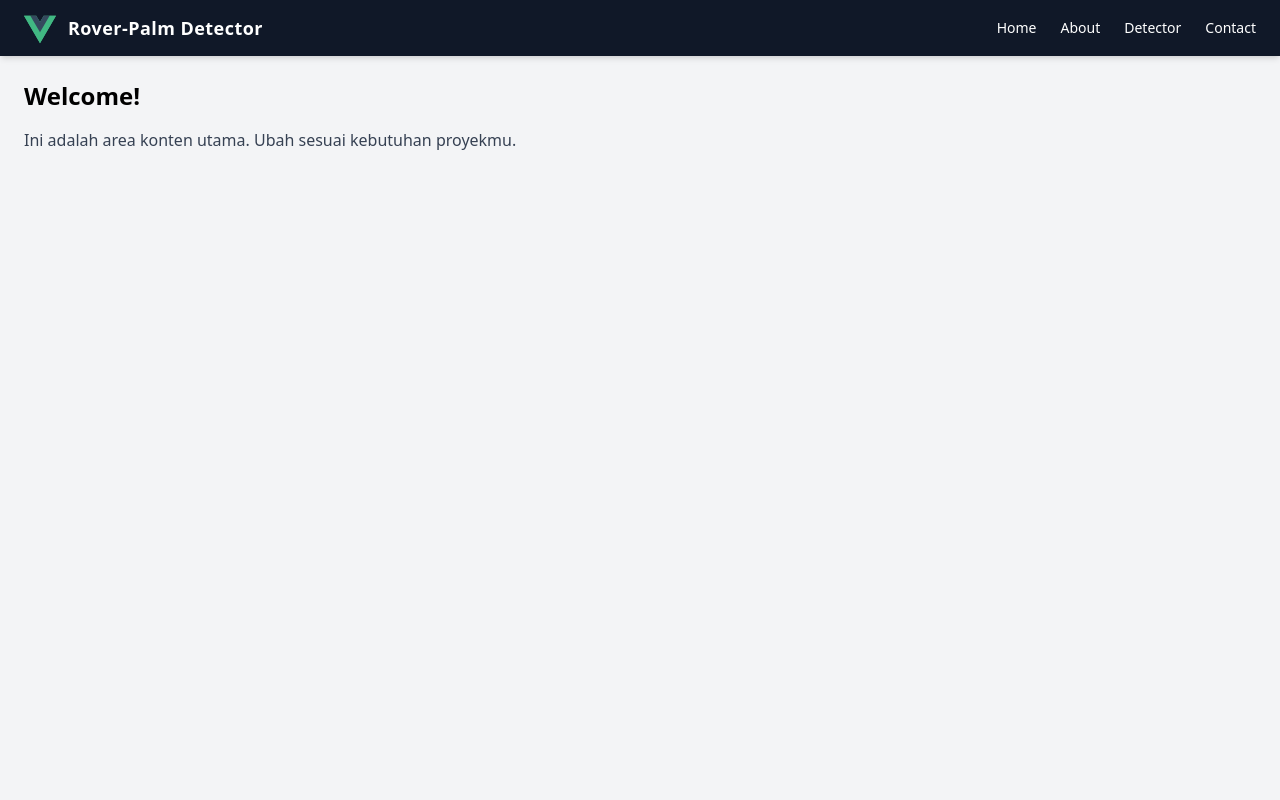
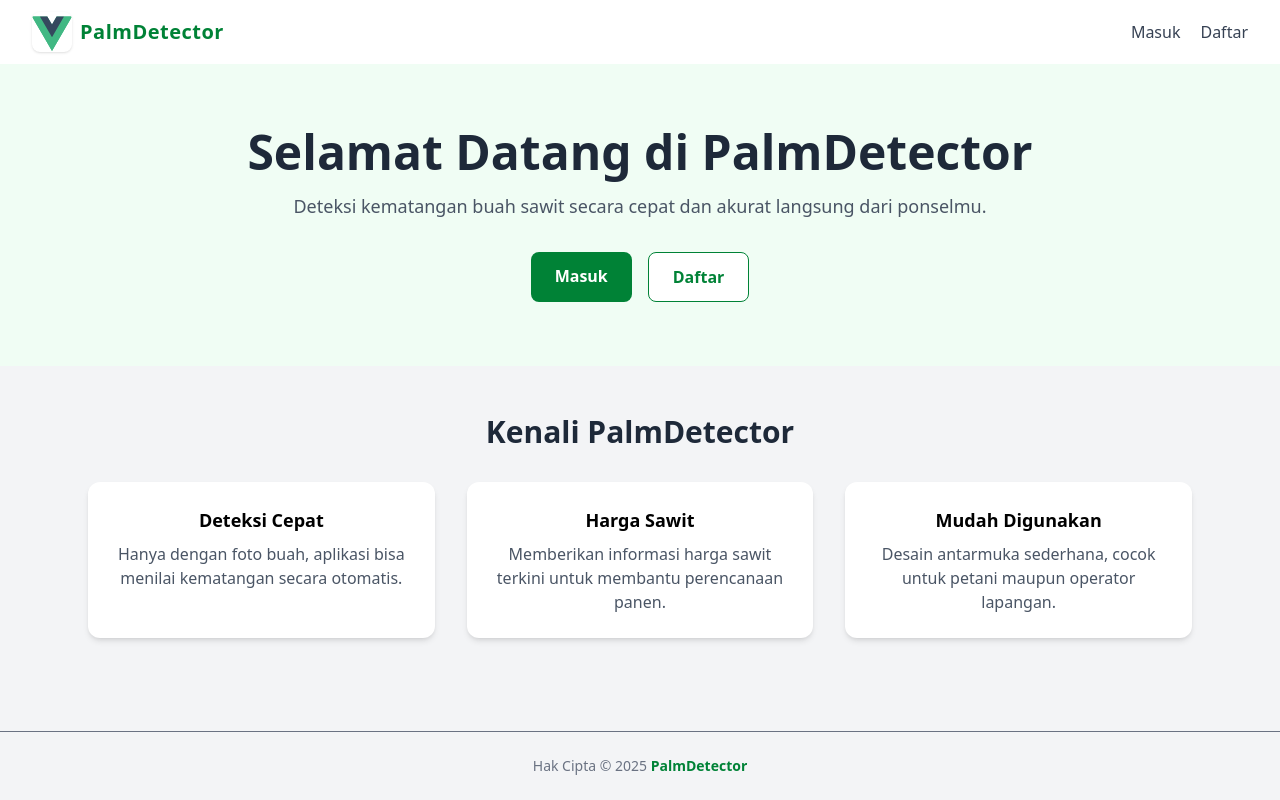
Before and after one commit to kayabaakihiko13/Rover-Front-End-Development, a Vue app: page / in a window 1280 px wide. Built offline with nearby package versions, Linux system fonts and the light colour scheme.

Commit message:
feat: Make Homeview Page

```diff
--- a/package.json
+++ b/package.json
@@ -11,7 +11,8 @@
   "dependencies": {
     "@tailwindcss/vite": "^4.1.17",
     "tailwindcss": "^4.1.17",
-    "vue": "^3.5.24"
+    "vue": "^3.5.24",
+    "vue-router": "^4.6.3"
   },
   "devDependencies": {
     "@vitejs/plugin-vue": "^6.0.1",
--- a/src/App.vue
+++ b/src/App.vue
@@ -1,20 +1,22 @@
 <script setup>
 import Header from "./components/HeaderSection.vue";
+// import Footer from "./components/FooterSection.vue"
 </script>
 
 <template>
-  <div class="min-h-screen bg-gray-100">
+  <div class="min-h-screen flex flex-col bg-gray-100">
 
-    <!-- Global Header -->
+    <!-- Global Header Section -->
     <Header />
+    <!-- Mains Section -->
+     <main class="flex-grow">
 
-    <!-- Main Content -->
-    <main class="max-w-7xl mx-auto px-6 py-6">
-      <h2 class="text-2xl font-semibold mb-4">Welcome!</h2>
-      <p class="text-gray-700">
-        Ini adalah area konten utama. Ubah sesuai kebutuhan proyekmu.
-      </p>
-    </main>
+       <RouterView />
+     </main>
+    <!-- Footer Header Section -->
+    <footer class="py-6 text-center text-gray-500 text-sm border-t">
+      Hak Cipta © 2025 <span class="font-semibold text-green-700">PalmDetector</span>
+    </footer>
+  </div>
 
-  </div>
 </template>
--- /dev/null
+++ b/src/components/FooterSection.vue
@@ -0,0 +1,5 @@
+<template>
+  <footer class="py-6 text-center text-gray-500 text-sm border-t">
+      Hak Cipta © 2025 <span class="font-semibold text-green-700">PalmDetector</span>
+    </footer>
+</template>
--- a/src/components/HeaderSection.vue
+++ b/src/components/HeaderSection.vue
@@ -1,47 +1,135 @@
+<script setup>
+import { ref } from "vue";
+import { useRouter } from "vue-router";
+
+const open = ref(false);
+const router = useRouter();
+
+const props = defineProps({
+  username: {
+    type: String,
+    default: null
+  }
+});
+
+const logout = () => {
+  router.push("/logout");
+};
+</script>
+
 <template>
-  <header class="w-full bg-gray-900 text-white shadow-md sticky top-0 z-50">
-    <nav class="max-w-7xl mx-auto flex items-center justify-between px-6 py-3">
+  <nav class="bg-white shadow-md">
+    <div class="max-w-7xl mx-auto px-4 sm:px-6 lg:px-8">
+      <div class="flex justify-between h-16 items-center">
 
-      <!-- Brand -->
-      <div class="flex items-center gap-3">
-        <img src="../assets/vue.svg" alt="logo" class="w-8 h-8" />
-        <h1 class="text-lg font-semibold tracking-wide">
-          Rover-Palm Detector
-        </h1>
+        <!-- Logo -->
+        <div class="flex-shrink-0">
+          <router-link
+            :to="props.username ? '/dashboard' : '/'"
+            class="flex items-center"
+          >
+            <img
+              class="w-10 h-10 rounded-lg shadow-sm"
+              src="../assets/vue.svg"
+              alt="PalmDetector Logo"
+            />
+            <span class="ml-2 font-bold text-green-700 text-xl tracking-wide">
+              PalmDetector
+            </span>
+          </router-link>
+        </div>
+
+        <!-- Desktop Menu -->
+        <div class="hidden md:flex items-center space-x-4">
+
+          <!-- Logged in -->
+          <div v-if="props.username" class="flex items-center space-x-4">
+            <span class="text-gray-700 font-medium">Hi, {{ props.username }}</span>
+            <button @click="logout" class="text-gray-500 hover:text-red-600">
+              Logout
+            </button>
+          </div>
+
+          <!-- Not logged in -->
+          <div v-else class="flex items-center space-x-4">
+            <router-link
+              to="/login"
+              class="flex items-center text-gray-700 hover:text-green-700 font-medium"
+            >
+              <i class="fa-solid fa-right-to-bracket mr-1"></i> Masuk
+            </router-link>
+
+            <router-link
+              to="/register"
+              class="flex items-center text-gray-700 hover:text-green-700 font-medium"
+            >
+              <i class="fa-solid fa-user-plus mr-1"></i> Daftar
+            </router-link>
+          </div>
+
+        </div>
+
+        <!-- Mobile Button -->
+        <button
+          @click="open = !open"
+          class="md:hidden text-gray-700 hover:text-green-700"
+        >
+          <svg class="w-6 h-6" fill="none" stroke="currentColor" viewBox="0 0 24 24">
+            <path
+              v-if="!open"
+              stroke-linecap="round"
+              stroke-linejoin="round"
+              stroke-width="2"
+              d="M4 6h16M4 12h16M4 18h16"
+            />
+            <path
+              v-else
+              stroke-linecap="round"
+              stroke-linejoin="round"
+              stroke-width="2"
+              d="M6 18L18 6M6 6l12 12"
+            />
+          </svg>
+        </button>
+
+      </div>
+    </div>
+
+    <!-- MOBILE MENU -->
+    <div
+      v-show="open"
+      class="md:hidden px-2 pt-2 pb-3 space-y-1 bg-white shadow-inner"
+    >
+      <!-- Logged In -->
+      <div v-if="props.username">
+        <span class="block px-3 py-2 text-gray-700 font-medium">
+          Hi, {{ props.username }}
+        </span>
+
+        <button
+          @click="logout"
+          class="block px-3 py-2 text-gray-500 hover:text-red-600 w-full text-left"
+        >
+          Logout
+        </button>
       </div>
 
-      <!-- Menu Desktop -->
-      <ul class="hidden md:flex items-center gap-6 text-sm font-medium">
-        <li><a href="#" class="hover:text-yellow-400 transition">Home</a></li>
-        <li><a href="#" class="hover:text-yellow-400 transition">About</a></li>
-        <li><a href="#" class="hover:text-yellow-400 transition">Detector</a></li>
-        <li><a href="#" class="hover:text-yellow-400 transition">Contact</a></li>
-      </ul>
+      <!-- Not Logged In -->
+      <div v-else>
+        <router-link
+          to="/login"
+          class="block px-3 py-2 text-gray-700 hover:text-green-700 font-medium"
+        >
+          Masuk
+        </router-link>
 
-      <!-- Hamburger (Mobile) -->
-      <button class="md:hidden" @click="toggleMenu">
-        <svg xmlns="http://www.w3.org/2000/svg" class="h-7 w-7" fill="none"
-             viewBox="0 0 24 24" stroke="currentColor">
-          <path stroke-linecap="round" stroke-linejoin="round" stroke-width="2"
-                d="M4 6h16M4 12h16M4 18h16" />
-        </svg>
-      </button>
-    </nav>
-
-    <!-- Mobile Menu -->
-    <div v-if="open"
-         class="md:hidden bg-gray-800 border-t border-gray-700 px-6 py-4 flex flex-col gap-3 text-sm">
-      <a href="#" class="hover:text-yellow-400">Home</a>
-      <a href="#" class="hover:text-yellow-400">About</a>
-      <a href="#" class="hover:text-yellow-400">Detector</a>
-      <a href="#" class="hover:text-yellow-400">Contact</a>
+        <router-link
+          to="/register"
+          class="block px-3 py-2 text-gray-700 hover:text-green-700 font-medium"
+        >
+          Daftar
+        </router-link>
+      </div>
     </div>
-  </header>
+  </nav>
 </template>
-
-<script setup>
-import { ref } from "vue";
-
-const open = ref(false);
-const toggleMenu = () => (open.value = !open.value);
-</script>
--- a/src/main.js
+++ b/src/main.js
@@ -1,5 +1,7 @@
 import { createApp } from 'vue'
 // import './style.css'
 import App from './App.vue'
-
-createApp(App).mount('#app')
+import router from './router'
+createApp(App)
+    .use(router)
+    .mount('#app')
--- /dev/null
+++ b/src/router/index.js
@@ -0,0 +1,13 @@
+// src/router/index.js
+import { createRouter, createWebHistory } from 'vue-router'
+import HomeView from '../views/HomeView.vue'
+
+const routes = [
+    { path: '/', component: HomeView },
+
+]
+
+export default createRouter({
+    history: createWebHistory(),
+    routes,
+})
--- /dev/null
+++ b/src/views/HomeView.vue
@@ -0,0 +1,67 @@
+<template>
+  <div>
+
+    <!-- Hero Section -->
+    <section class="bg-green-50 w-full py-16">
+      <div class="max-w-6xl mx-auto px-6 text-center">
+        <h1 class="text-3xl md:text-5xl font-bold text-gray-800 mb-4">
+          Selamat Datang di PalmDetector
+        </h1>
+        <p class="text-gray-600 mb-8 text-base md:text-lg">
+          Deteksi kematangan buah sawit secara cepat dan akurat langsung dari ponselmu.
+        </p>
+
+        <div class="flex flex-col sm:flex-row justify-center gap-4">
+          <RouterLink
+            to="/login"
+            class="bg-green-700 text-white font-semibold px-6 py-3 rounded-lg hover:bg-green-800 transition"
+          >
+            Masuk
+          </RouterLink>
+          <RouterLink
+            to="/register"
+            class="bg-white border border-green-700 text-green-700 font-semibold px-6 py-3 rounded-lg hover:bg-green-50 transition"
+          >
+            Daftar
+          </RouterLink>
+        </div>
+      </div>
+    </section>
+
+    <!-- Fitur Section -->
+    <section class="max-w-6xl mx-auto px-6 py-12">
+      <h2 class="text-2xl md:text-3xl font-bold text-gray-800 text-center mb-8">
+        Kenali PalmDetector
+      </h2>
+
+      <div class="grid grid-cols-1 sm:grid-cols-2 md:grid-cols-3 gap-6 md:gap-8">
+
+        <div class="bg-white rounded-xl shadow-md p-6 text-center">
+          <i class="fa-solid fa-leaf text-green-600 text-3xl mb-4"></i>
+          <h3 class="font-semibold text-lg mb-2">Deteksi Cepat</h3>
+          <p class="text-gray-600 text-sm md:text-base">
+            Hanya dengan foto buah, aplikasi bisa menilai kematangan secara otomatis.
+          </p>
+        </div>
+
+        <div class="bg-white rounded-xl shadow-md p-6 text-center">
+          <i class="fa-solid fa-dollar-sign text-green-600 text-3xl mb-4"></i>
+          <h3 class="font-semibold text-lg mb-2">Harga Sawit</h3>
+          <p class="text-gray-600 text-sm md:text-base">
+            Memberikan informasi harga sawit terkini untuk membantu perencanaan panen.
+          </p>
+        </div>
+
+        <div class="bg-white rounded-xl shadow-md p-6 text-center">
+          <i class="fa-solid fa-mobile-screen-button text-green-600 text-3xl mb-4"></i>
+          <h3 class="font-semibold text-lg mb-2">Mudah Digunakan</h3>
+          <p class="text-gray-600 text-sm md:text-base">
+            Desain antarmuka sederhana, cocok untuk petani maupun operator lapangan.
+          </p>
+        </div>
+
+      </div>
+    </section>
+
+  </div>
+</template>
```
Also changed, not shown: 1 other file (tests, documents, lock files or other folders).
